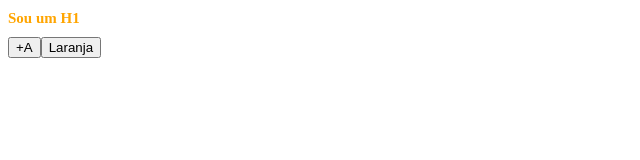
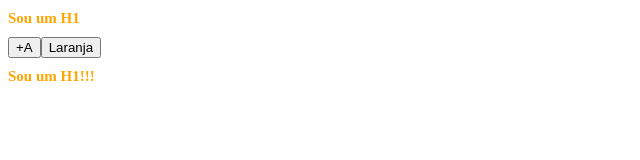
Before and after one commit to thiago-desenv/fundamentos-angular, an Angular app: page / in a window 1280 px wide. Shown: the top 160 px of the page, without its empty margins (0-640 px from the left). Built offline with nearby package versions, Linux system fonts and the light colour scheme.

Commit message:
Usando o [style] e obtendo o mesmo resultado de [ngStyle]

```diff
--- a/src/app/app.component.html
+++ b/src/app/app.component.html
@@ -5,6 +5,8 @@
 
 <button (click)="aumentarTamanhoFonte()">+A</button>
 <button (click)="alternarFontColor()">{{ buttonText }}</button>
+
+<h1 [style.font-size.px]="fontSize" [style.color]="textColor">Sou um H1!!!</h1>
 
 <!-- <div class="list" > -->
   <!-- <app-pessoa
```
